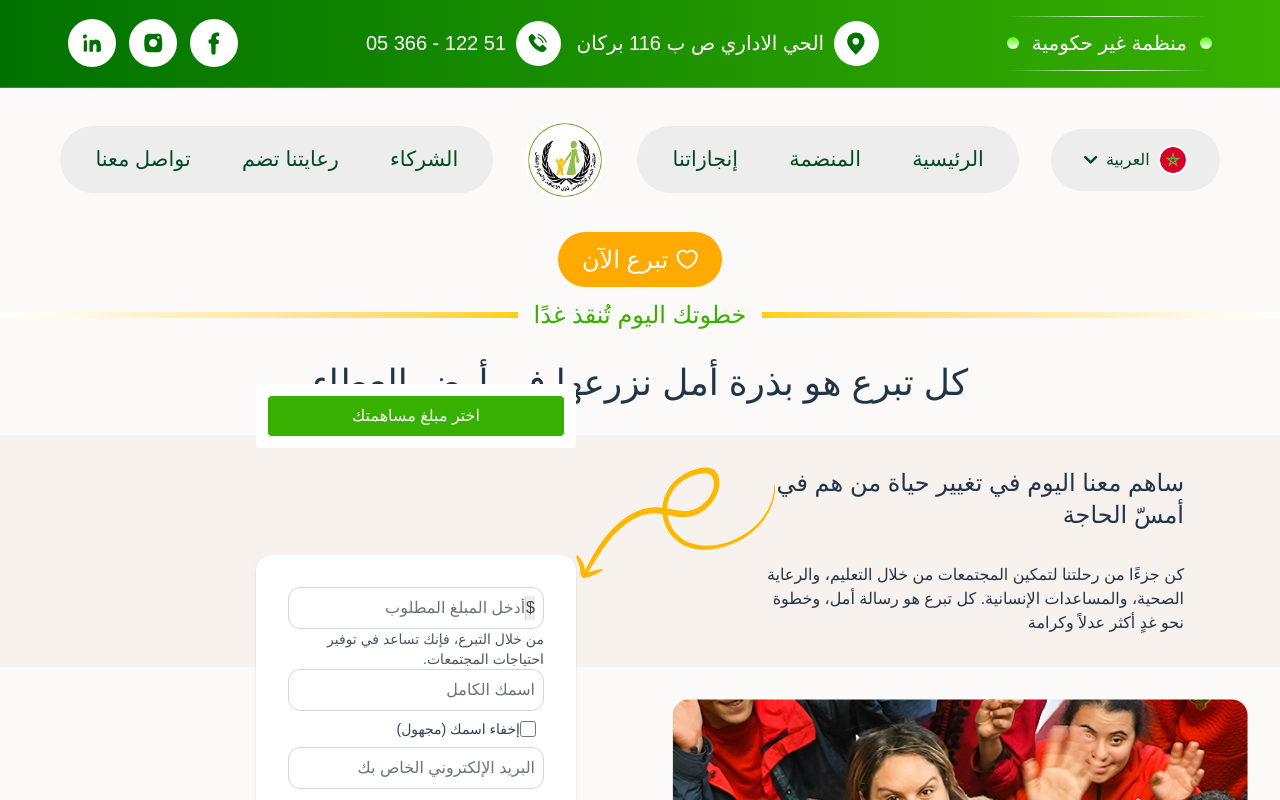
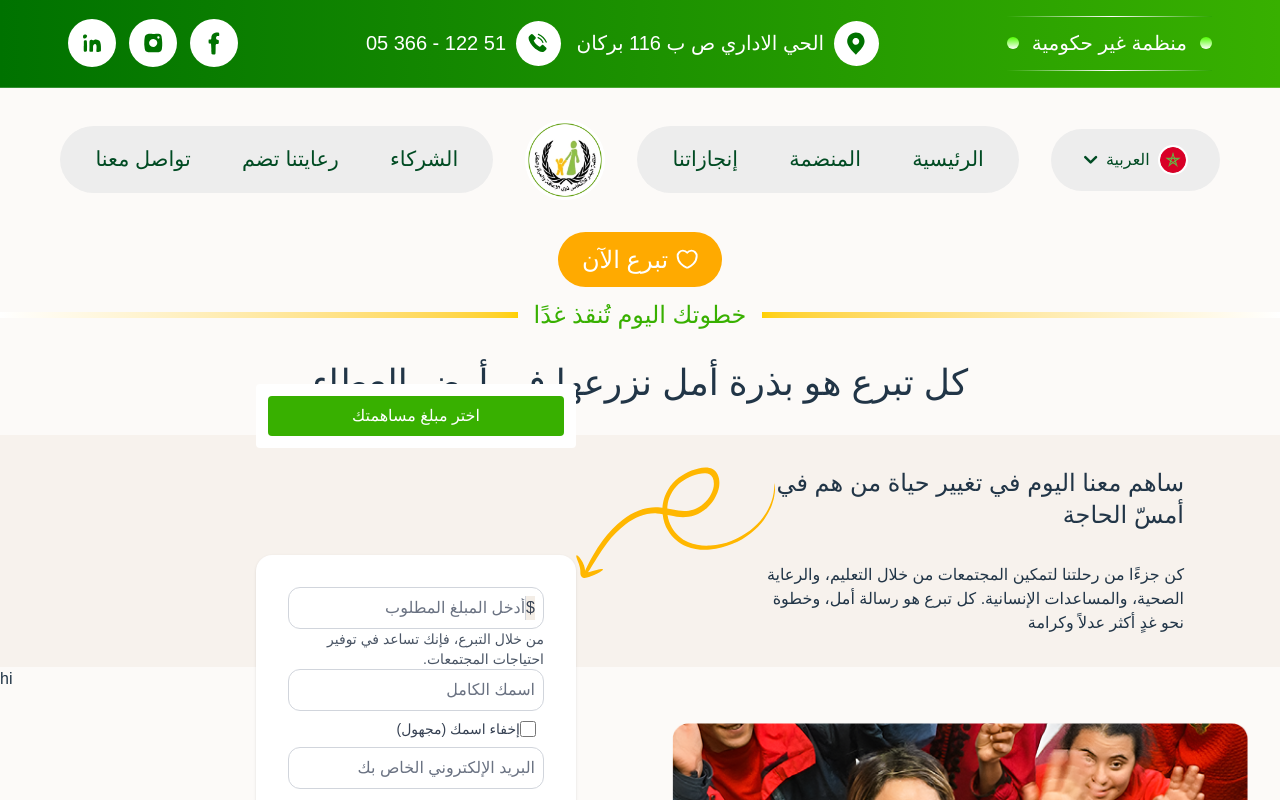
Before and after one commit to SOFT-CACTUS-INTERN/organisme-badr-web, a React (Vite) app in the folder FrontEnd/: page /#/Donation in a window 1280 px wide. Shown: the top 800 px of the page. Built offline with nearby package versions, Linux system fonts and the light colour scheme; a web font is replaced by a local one.

Commit message:
last commit before merge with organisme

```diff
--- a/FrontEnd/src/Components/DonateNow.jsx
+++ b/FrontEnd/src/Components/DonateNow.jsx
@@ -40,6 +40,8 @@ const DonateNow = () => {
 اختر مبلغ مساهمتك
       </div>
     </div>
+    <div className='flex flex-col'>
+
     <form className='absolute w-1/4' style={{marginTop:'-7rem',marginLeft:'16rem'}} >
       <div className="max-w-md mx-auto bg-white p-6 rounded-2xl shadow" style={{padding:'2rem'}}>
   <div className="flex items-center border border-gray-300 rounded-xl overflow-hidden mb-4" style={{padding:'0.5rem'}}>
@@ -92,6 +94,10 @@ const DonateNow = () => {
 </div>
 
     </form>
+    <div>
+      hi
+    </div>
+    </div>
    <div>
 
    </div>
--- a/FrontEnd/src/Components/Donation.jsx
+++ b/FrontEnd/src/Components/Donation.jsx
@@ -5,10 +5,10 @@ import DonateNow from './DonateNow';
 
 function Donation() {
   return (
-    <>
+    <div className='donationSection'>
     <DonateNow/>
    <Donate/>
-    </>
+    </div>
 
   )
 }
```
